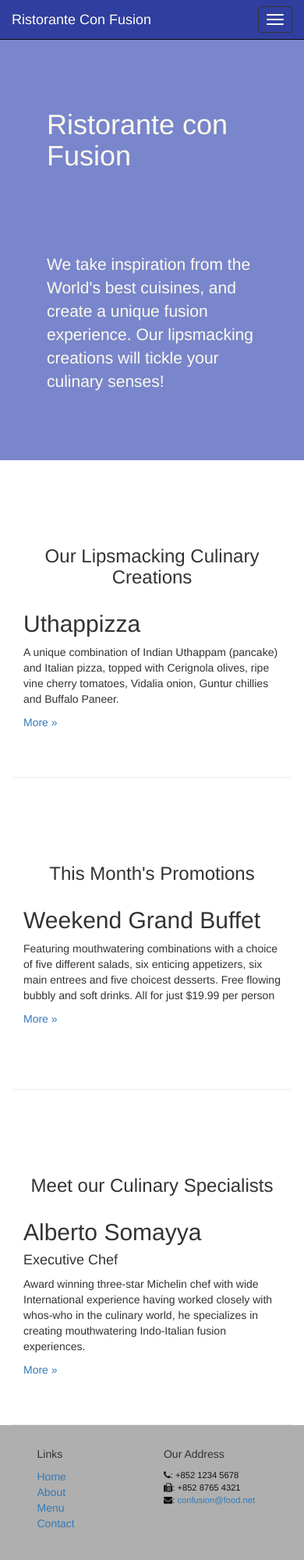
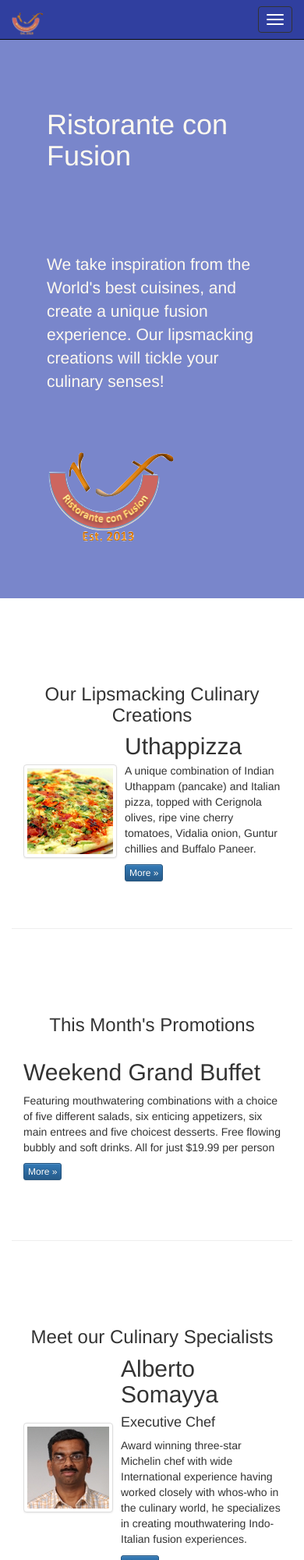
Before and after one commit to eomsanghyun/WebPractice, a plain HTML site: page bootstrap/confusion/index.html in a window 390 px wide. Shown: the top 2000 px of the page at 78% size. Drawn offline with nearby package versions, Linux system fonts and the light colour scheme.

Commit message:
learn image&thumbnails&Media Objects

```diff
--- a/bootstrap/confusion/index.html
+++ b/bootstrap/confusion/index.html
@@ -38,7 +38,7 @@
                         <span class="icon-bar"></span>
                         <span class="icon-bar"></span>
                     </button>
-                    <a class="navbar-brand" href="./index.html">Ristorante Con Fusion</a>
+                    <a class="navbar-brand" href="#"><img src="img/img/logo.png" height=30 width=41></a>
                 </div>
 
                 <div id="navbar" class="navbar-collapse collapse">
@@ -84,7 +84,9 @@
                     <p style="padding:40px;"></p>
                     <p>We take inspiration from the World's best cuisines, and create a unique fusion experience. Our lipsmacking creations will tickle your culinary senses!</p>
                 </div>
-                <div class="col-xs-12 col-sm-4">
+                <div class="col-xs-12 col-sm-2">
+                    <p style="padding:20px;"></p>
+                    <img src="./img/img/logo.png" class="img-responsive">
                 </div>
             </div>
         </div>
@@ -97,9 +99,22 @@
                 <h3 align=center>Our Lipsmacking Culinary Creations</h3>
             </div>
             <div class="col-xs-12 col-sm-9 col-sm-pull-3">
-                <h2>Uthappizza</h2>
-                <p>A unique combination of Indian Uthappam (pancake) and Italian pizza, topped with Cerignola olives, ripe vine cherry tomatoes, Vidalia onion, Guntur chillies and Buffalo Paneer.</p>
-                <p><a  href="#">More &raquo;</a></p>
+                  <div class="media">
+                    <div class="media-left media-middle">
+                        <a href="#">
+                        <img class="media-object img-thumbnail"
+                         src="img/img/uthappizza.png" alt="Uthappizza">
+                        </a>
+                    </div>
+                    <div class="media-body">
+                        <h2 class="media-heading">Uthappizza</h2>
+                        <p>A unique combination of Indian Uthappam (pancake) and
+                          Italian pizza, topped with Cerignola olives, ripe vine
+                          cherry tomatoes, Vidalia onion, Guntur chillies and
+                          Buffalo Paneer.</p>
+                        <p><a class="btn btn-primary btn-xs" href="#">More &raquo;</a></p>
+                    </div>
+                </div>
             </div>
         </div>
 
@@ -112,7 +127,7 @@
             <div class="col-xs-12 col-sm-9 col-sm-pull-3">
                 <h2>Weekend Grand Buffet</h2>
                 <p>Featuring mouthwatering combinations with a choice of five different salads, six enticing appetizers, six main entrees and five choicest desserts. Free flowing bubbly and soft drinks. All for just $19.99 per person </p>
-                <p><a href="#">More &raquo;</a></p>
+                <p><a class="btn btn-primary btn-xs" href="#">More &raquo;</a></p>
             </div>
         </div>
 
@@ -122,10 +137,24 @@
                 <h3 align=center>Meet our Culinary Specialists</h3>
             </div>
             <div class="col-xs-12 col-sm-9 col-sm-pull-3">
-                <h2>Alberto Somayya</h2>
-                <h4>Executive Chef</h4>
-                <p>Award winning three-star Michelin chef with wide International experience having worked closely with whos-who in the culinary world, he specializes in creating mouthwatering Indo-Italian fusion experiences. </p>
-                <p><a href="#">More &raquo;</a></p>
+                <div class="media">
+                    <div class="media-left media-middle">
+                        <a href="#">
+                        <img class="media-object img-thumbnail"
+                         src="img/img/alberto.png" alt="Alberto Somayya">
+                        </a>
+                    </div>
+                    <div class="media-body">
+                        <h2 class="media-heading">Alberto Somayya</h2>
+                        <h4>Executive Chef</h4>
+                        <p>Award winning three-star Michelin chef with wide
+                         International experience having worked closely with
+                         whos-who in the culinary world, he specializes in
+                          creating mouthwatering Indo-Italian fusion experiences.
+                         </p>
+                        <p><a class="btn btn-primary btn-xs" href="#">More &raquo;</a></p>
+                    </div>
+                </div>
             </div>
         </div>
     </div>
```
Also changed, not shown: bootstrap/confusion/aboutus.html (+5 -3 lines), bootstrap/confusion/contactus.html (+4 -2 lines), bootstrap/confusion/img/img/alberto.png (added), bootstrap/confusion/img/img/buffet.png (added), bootstrap/confusion/img/img/logo.png (added), bootstrap/confusion/img/img/uthappizza.png (added), 2 other files.
